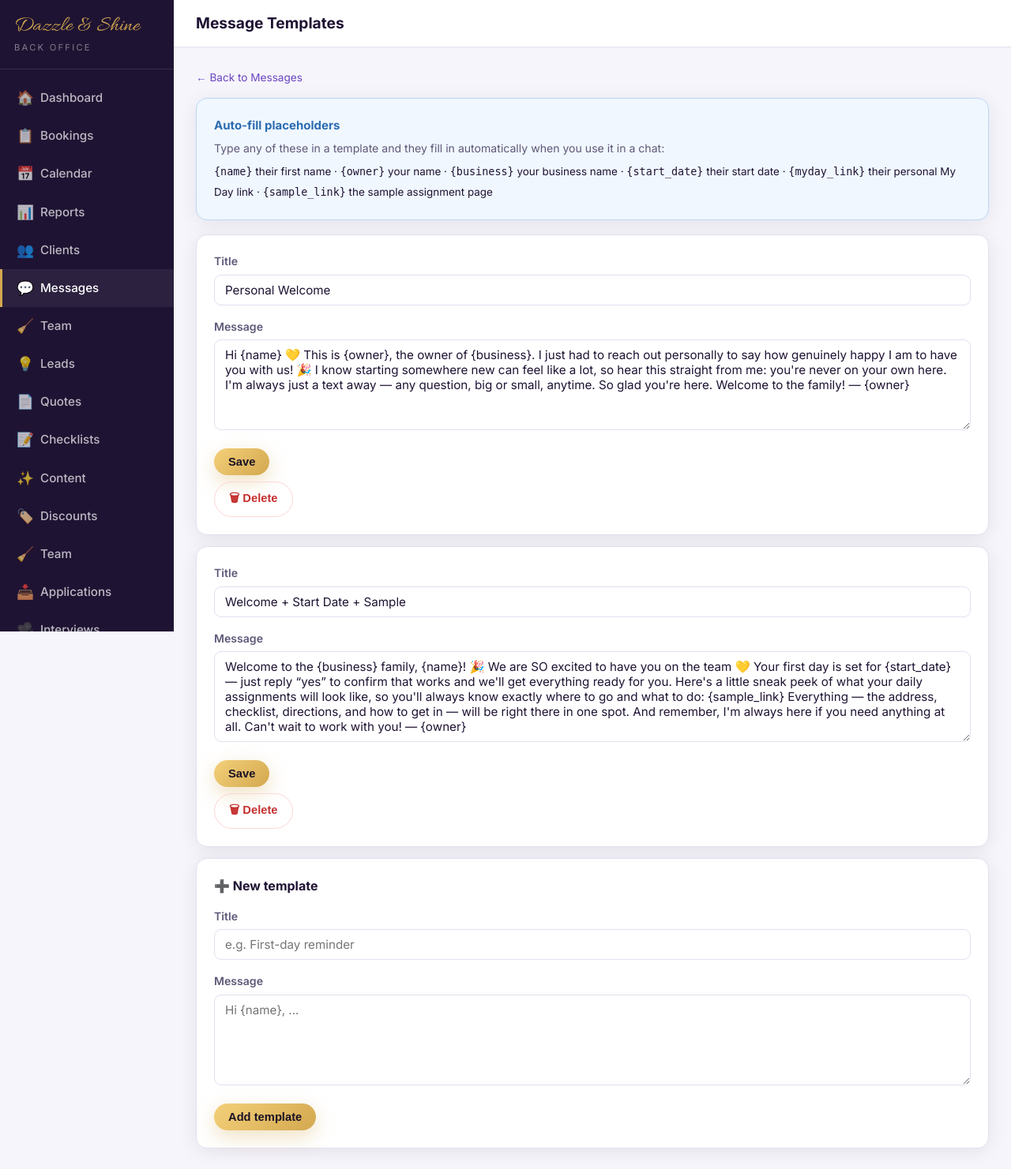
After one commit to queenofsidehustles-ai/dazzle-shine-crm, a Flask app: page /messages/templates in a window 1280 px wide. The commit adds this page. Shown: the whole page at 79% size. Run offline with Flask 3, Linux system fonts and the light colour scheme; the visitor is signed in with stand-in values (Sample User, id 1); some libraries are stand-ins or nearby versions.

Commit message:
Reusable message templates with auto-fill placeholders + Sample My Day
- MessageTemplate model, seeded with two warmer welcome texts
- Placeholders auto-fill from the contact: {name} {owner} {business}
  {start_date} {myday_link} {sample_link}
- Quick-template chips in each thread tap-to-insert the filled message
  into the reply box (review, then send); works with mic + translation
- Template manager page (add/edit/delete) at /messages/templates
- Public /contractors/sample-day: a demo My Day with one made-up job so
  new hires see a populated example

Co-Authored-By: Claude Opus 4.8 (1M context) <noreply@anthropic.com>

```diff
--- a/app.py
+++ b/app.py
@@ -91,8 +91,37 @@ def create_app():
         _seed_email_templates()
         _apply_template_patches()
         _seed_pricing_defaults()
+        _seed_message_templates()
 
     return app
+
+
+def _seed_message_templates():
+    """Seed the reusable text-message templates once (idempotent by title)."""
+    from models import MessageTemplate, BusinessSetting
+    if not BusinessSetting.get('owner_name'):
+        BusinessSetting.set('owner_name', 'Monica')
+        db.session.commit()
+    defaults = [
+        ('Personal Welcome',
+         "Hi {name} 💛 This is {owner}, the owner of {business}. I just had to reach out "
+         "personally to say how genuinely happy I am to have you with us! 🎉 I know starting "
+         "somewhere new can feel like a lot, so hear this straight from me: you're never on "
+         "your own here. I'm always just a text away — any question, big or small, anytime. "
+         "So glad you're here. Welcome to the family! — {owner}"),
+        ('Welcome + Start Date + Sample',
+         "Welcome to the {business} family, {name}! 🎉 We are SO excited to have you on the "
+         "team 💛 Your first day is set for {start_date} — just reply “yes” to confirm "
+         "that works and we'll get everything ready for you. Here's a little sneak peek of what "
+         "your daily assignments will look like, so you'll always know exactly where to go and "
+         "what to do: {sample_link} Everything — the address, checklist, directions, and how to "
+         "get in — will be right there in one spot. And remember, I'm always here if you need "
+         "anything at all. Can't wait to work with you! — {owner}"),
+    ]
+    for title, body in defaults:
+        if not MessageTemplate.query.filter_by(title=title).first():
+            db.session.add(MessageTemplate(title=title, body=body))
+    db.session.commit()
 
 
 def _apply_template_patches():
--- a/blueprints/contractors.py
+++ b/blueprints/contractors.py
@@ -769,6 +769,33 @@ def my_day(token):
                            today=today.isoformat(), biz=biz)
 
 
+@contractors_bp.route('/sample-day')
+def sample_day():
+    """A demo 'My Day' with one made-up job — for showing new hires the layout."""
+    class _FakeStaff:
+        name = 'Maria'
+        def calc_pay(self, job_price=0, hours_worked=0):
+            return round((job_price or 0) * 0.5, 2)
+
+    class _FakeJob:
+        job_checklists = []
+        def __init__(self, **kw):
+            self.__dict__.update(kw)
+        @property
+        def service_label(self):
+            return 'Standard House Cleaning'
+
+    today = date.today()
+    job = _FakeJob(preferred_time='10:00 AM', name='The Johnson Family', bedrooms='3',
+                   bathrooms='2', address='123 Palm Ave', city='Orlando', zip_code='32801',
+                   price=180, hours_worked=0,
+                   access_notes='Gate code 1234 · key under the blue mat · friendly dog named Max 🐶')
+    days = {today.isoformat(): [job]}
+    biz = BusinessSetting.get('business_name', 'Dazzle & Shine Maids')
+    return render_template('public/my_day.html', s=_FakeStaff(), days=days,
+                           today=today.isoformat(), biz=biz)
+
+
 @contractors_bp.route('/onboarding/<token>/guide')
 def onboarding_guide(token):
     """Public training & supply guide the contractor reviews during onboarding."""
--- a/blueprints/messages.py
+++ b/blueprints/messages.py
@@ -4,10 +4,11 @@ come back via the /messages/incoming webhook and land in the same thread.
 The owner is pinged on her personal cell for every inbound message."""
 from datetime import datetime
 from flask import (Blueprint, render_template, request, redirect, url_for,
-                   flash, Response)
+                   flash, Response, jsonify)
 from auth import login_required
 from extensions import db
-from models import Message, Staff, ContractorApplication, BusinessSetting
+from models import (Message, Staff, ContractorApplication, BusinessSetting,
+                    MessageTemplate)
 from notifications import send_sms
 from translate import translate
 
@@ -62,6 +63,71 @@ def thread_lang(phone10):
 def set_thread_lang(phone10, lang):
     BusinessSetting.set(f'lang:{phone10}', lang)
     db.session.commit()
+
+
+def fill_placeholders(body, phone10, contact):
+    """Swap {name}, {owner}, {business}, {myday_link}, {sample_link}, {start_date}
+    with real values for this contact."""
+    biz = BusinessSetting.get('business_name', 'Dazzle & Shine Maids')
+    owner = BusinessSetting.get('owner_name', 'Monica')
+    full = contact.get('name') or ''
+    first = full.split()[0] if full else 'there'
+    sample = f"{CRM_BASE}/contractors/sample-day"
+    myday = sample
+    start = '[your start date]'
+    if contact.get('staff_id'):
+        s = Staff.query.get(contact['staff_id'])
+        if s:
+            if getattr(s, 'agreement_token', None):
+                myday = f"{CRM_BASE}/contractors/my-day/{s.agreement_token}"
+            if getattr(s, 'roster_start_date', None):
+                start = s.roster_start_date
+    return (body.replace('{name}', first).replace('{owner}', owner)
+                .replace('{business}', biz).replace('{myday_link}', myday)
+                .replace('{sample_link}', sample).replace('{start_date}', start))
+
+
+# ── Insert a template into the reply box (placeholders auto-filled) ─────────
+@messages_bp.route('/thread/<phone>/fill')
+@login_required
+def fill_template(phone):
+    phone10 = norm_phone(phone)
+    tpl = MessageTemplate.query.get_or_404(request.args.get('id', type=int))
+    contact = resolve_contact(phone10)
+    return jsonify({'body': fill_placeholders(tpl.body, phone10, contact)})
+
+
+# ── Manage reusable templates ───────────────────────────────────────────────
+@messages_bp.route('/templates', methods=['GET', 'POST'])
+@login_required
+def templates():
+    if request.method == 'POST':
+        title = (request.form.get('title') or '').strip()
+        body = (request.form.get('body') or '').strip()
+        tid = request.form.get('id', type=int)
+        if title and body:
+            if tid:
+                t = MessageTemplate.query.get(tid)
+                if t:
+                    t.title, t.body = title, body
+            else:
+                db.session.add(MessageTemplate(title=title, body=body))
+            db.session.commit()
+            flash('Template saved.', 'success')
+        return redirect(url_for('messages.templates'))
+    return render_template('admin/messages_templates.html',
+                           templates=MessageTemplate.query.order_by(MessageTemplate.id).all())
+
+
+@messages_bp.route('/templates/<int:tid>/delete', methods=['POST'])
+@login_required
+def delete_template(tid):
+    t = MessageTemplate.query.get(tid)
+    if t:
+        db.session.delete(t)
+        db.session.commit()
+        flash('Template deleted.', 'success')
+    return redirect(url_for('messages.templates'))
 
 
 def deliver(phone10, body_en, contact):
@@ -127,7 +193,8 @@ def thread(phone):
         app_rec = ContractorApplication.query.get(contact['application_id'])
     return render_template('admin/messages_thread.html', msgs=msgs, phone=phone10,
                            pretty=pretty_phone(phone10), name=name,
-                           contact=contact, app_rec=app_rec, lang=thread_lang(phone10))
+                           contact=contact, app_rec=app_rec, lang=thread_lang(phone10),
+                           templates=MessageTemplate.query.order_by(MessageTemplate.id).all())
 
 
 # ── Toggle a conversation between English and Spanish auto-translation ───────
--- /dev/null
+++ b/templates/admin/messages_templates.html
@@ -0,0 +1,60 @@
+{% extends "base_admin.html" %}
+{% block title %}Message Templates — Dazzle & Shine CRM{% endblock %}
+{% block page_title %}Message Templates{% endblock %}
+
+{% block content %}
+<div style="margin-bottom:14px">
+  <a href="{{ url_for('messages.inbox') }}" style="color:#6b46c1;text-decoration:none;font-size:0.85rem">← Back to Messages</a>
+</div>
+
+<div class="card" style="margin-bottom:18px;background:#f0f7ff;border-color:#bcd7f5">
+  <strong style="color:#2b6cb0">Auto-fill placeholders</strong>
+  <p style="font-size:0.88rem;color:#5f5878;margin-top:6px">Type any of these in a template and they fill in automatically when you use it in a chat:</p>
+  <p style="font-size:0.84rem;color:#1f1333;margin-top:6px;line-height:1.9">
+    <code>{name}</code> their first name ·
+    <code>{owner}</code> your name ·
+    <code>{business}</code> your business name ·
+    <code>{start_date}</code> their start date ·
+    <code>{myday_link}</code> their personal My Day link ·
+    <code>{sample_link}</code> the sample assignment page
+  </p>
+</div>
+
+{% for t in templates %}
+<div class="card" style="margin-bottom:14px">
+  <form method="POST" action="{{ url_for('messages.templates') }}">
+    <input type="hidden" name="id" value="{{ t.id }}">
+    <div class="form-group">
+      <label>Title</label>
+      <input type="text" name="title" value="{{ t.title }}" required>
+    </div>
+    <div class="form-group">
+      <label>Message</label>
+      <textarea name="body" rows="5" required>{{ t.body }}</textarea>
+    </div>
+    <div style="display:flex;gap:8px">
+      <button type="submit" class="btn btn-gold">Save</button>
+    </div>
+  </form>
+  <form method="POST" action="{{ url_for('messages.delete_template', tid=t.id) }}"
+        onsubmit="return confirm('Delete this template?')" style="margin-top:8px">
+    <button type="submit" class="btn btn-outline" style="color:#c53030;border-color:#fed7d7">🗑 Delete</button>
+  </form>
+</div>
+{% endfor %}
+
+<div class="card">
+  <h2 style="font-size:1rem;font-weight:700;margin-bottom:14px">➕ New template</h2>
+  <form method="POST" action="{{ url_for('messages.templates') }}">
+    <div class="form-group">
+      <label>Title</label>
+      <input type="text" name="title" placeholder="e.g. First-day reminder" required>
+    </div>
+    <div class="form-group">
+      <label>Message</label>
+      <textarea name="body" rows="5" placeholder="Hi {name}, ..." required></textarea>
+    </div>
+    <button type="submit" class="btn btn-gold">Add template</button>
+  </form>
+</div>
+{% endblock %}
```
Also changed, not shown: models.py (+8 -0 lines), templates/admin/messages_thread.html (+29 -0 lines).
